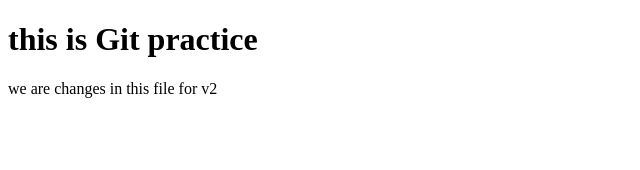
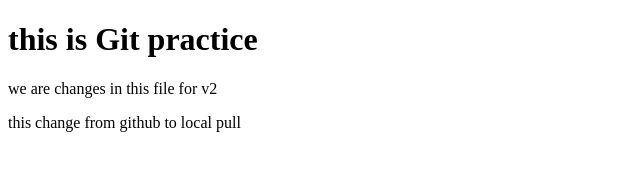
Before and after one commit to jigs-cmd/github-for-devops, a plain HTML site: page index.html in a window 1280 px wide. Shown: the whole page, without its empty margins (0-640 px from the left). Drawn offline with Linux system fonts and the light colour scheme.

Commit message:
Update index.html

```diff
--- a/index.html
+++ b/index.html
@@ -9,5 +9,6 @@
     <h1>this is Git practice
     </h1>
     <p>we are changes in this file for v2</p>
+    <p>this change from github to local pull</p>
 </body>
 </html>
```
